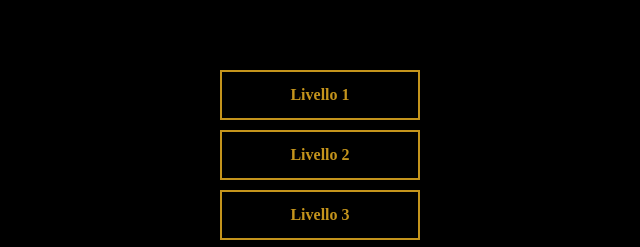
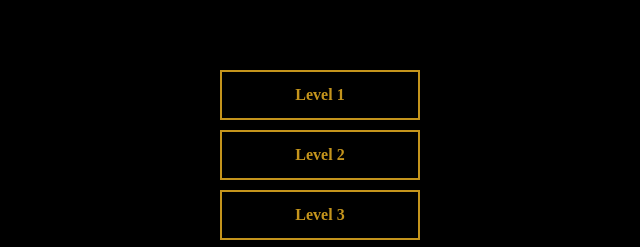
Before and after one commit to SapienzaInteractiveGraphicsCourse/finalproject-ig-prj_ratini_simionato, a plain HTML site: page menu/Levels.html in a window 1280 px wide. Shown: the part 548-795 px from the top of the page, 320-960 px from the left. Drawn offline with Linux system fonts and the light colour scheme; a web font is replaced by a local one.

Commit message:
fixed level names

```diff
--- a/menu/Levels.html
+++ b/menu/Levels.html
@@ -39,9 +39,9 @@
         <img src="../imgs/logo.jpeg" alt="Logo">
     </div>
     <div align="center">
-        <div class="separator2"><button onclick="window.location.href = '../L1/L1.html';">Livello 1</button></div>
-        <div class="separator2"><button onclick="window.location.href = '../L2/L2.html';">Livello 2</button></div>
-        <div class="separator2"><button onclick="window.location.href = '../L3/L3.html';">Livello 3</button></div>
+        <div class="separator2"><button onclick="window.location.href = '../L1/L1.html';">Level 1</button></div>
+        <div class="separator2"><button onclick="window.location.href = '../L2/L2.html';">Level 2</button></div>
+        <div class="separator2"><button onclick="window.location.href = '../L3/L3.html';">Level 3</button></div>
         <div class="separator2"><button onclick="window.location.href = '../index.html';">Main Menu</button></div>
     </div>
 </div>
```
